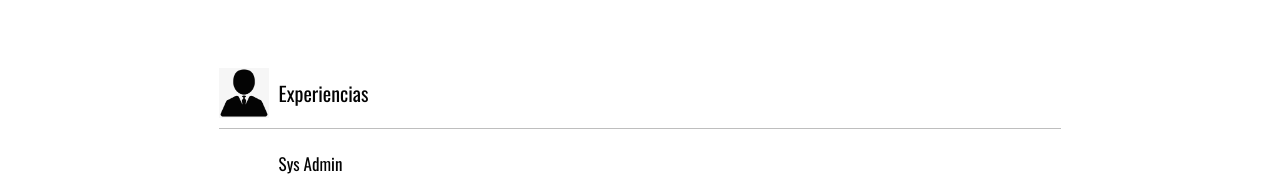
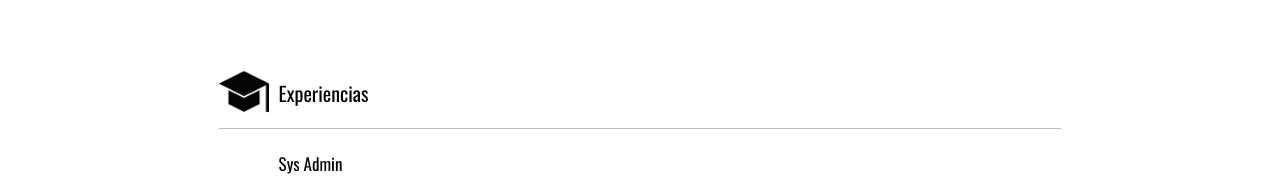
Before and after one commit to shxgg/shxgg.github.io, a plain HTML site: page index.html in a window 1280 px wide. Shown: the part 589-765 px from the top of the page. Drawn offline with nearby package versions, Linux system fonts and the light colour scheme.

```diff
--- a/index.html
+++ b/index.html
@@ -76,8 +76,7 @@
 
     <!-- experiencia -->
     <div class="grid_16 training appear">
-
-      <img class="icon" src="imagenes/experiencia.png" alt="Experiencias">
+      <img class="icon" src="imagenes/formacion.png" alt="sobre mí">
       <h3>Experiencias</h3>
       <ul>
         <li>
```
